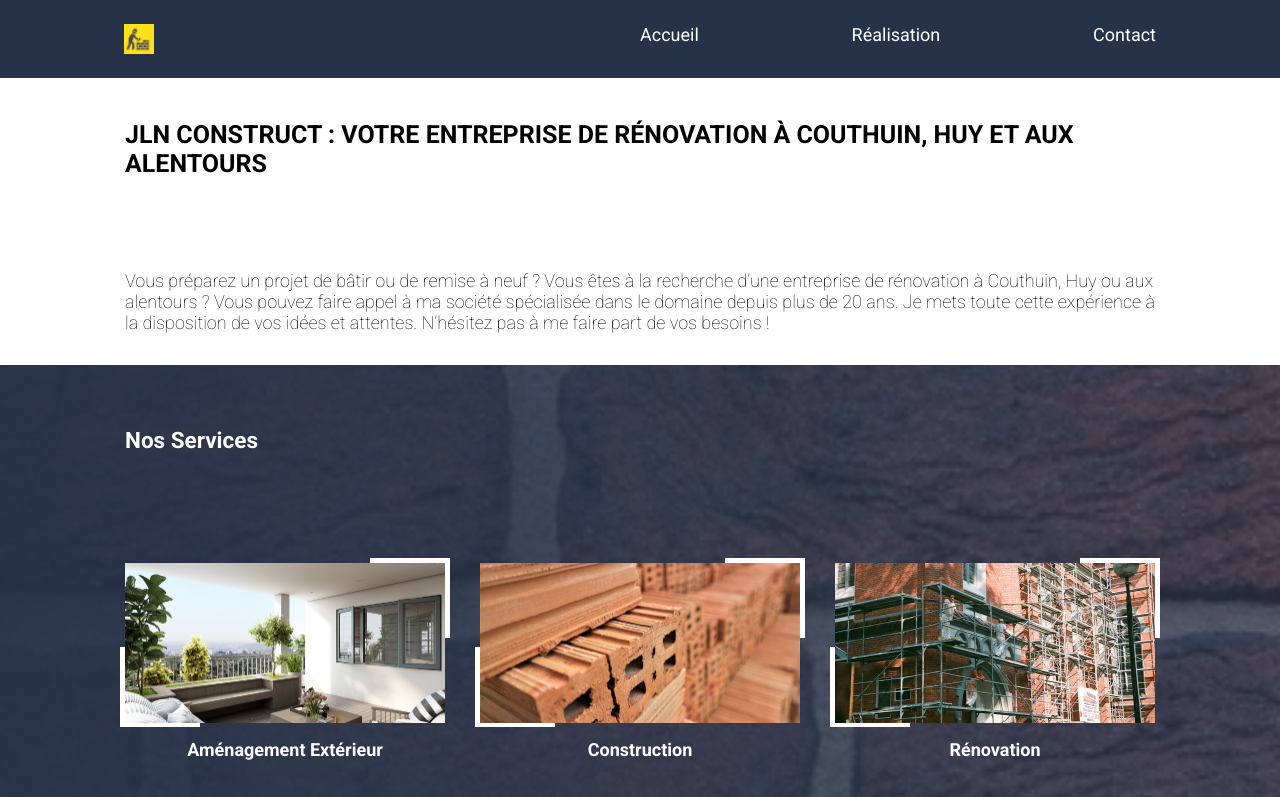
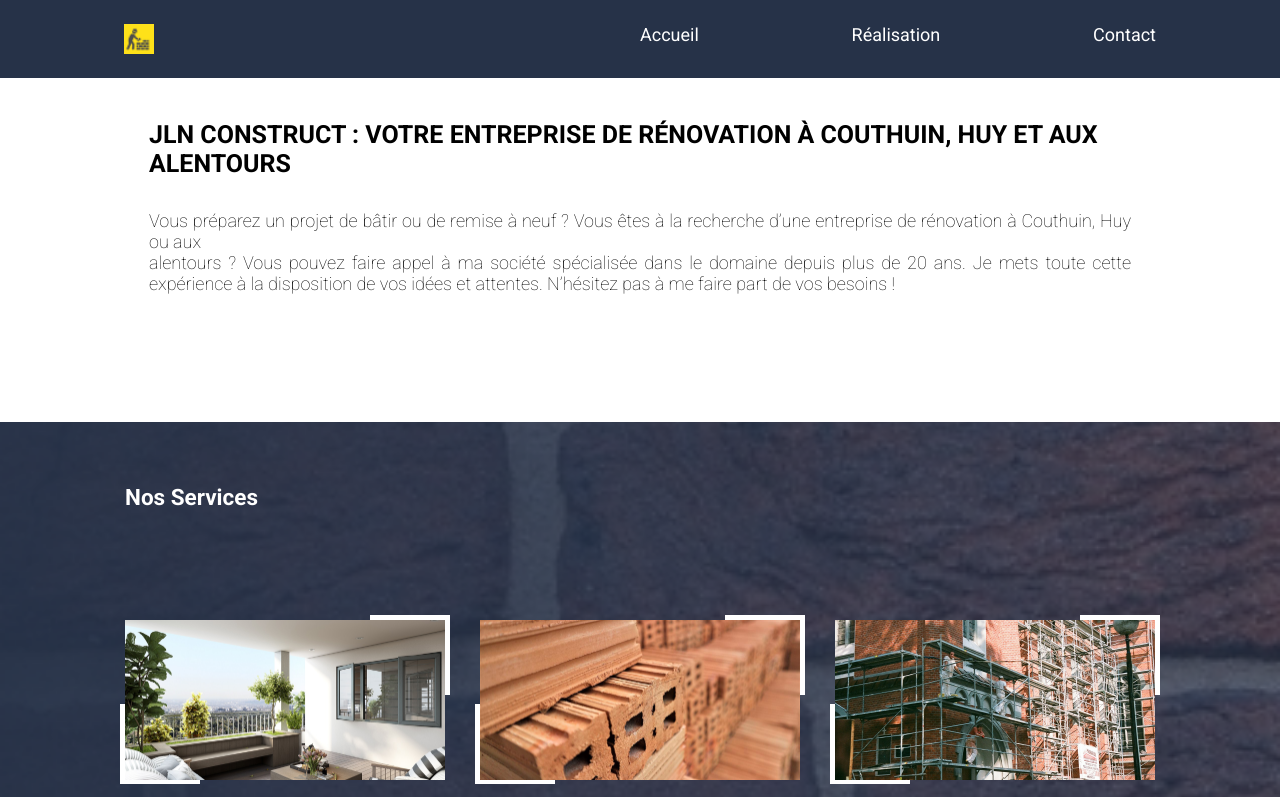
Before and after one commit to Othior/jlnconstruct, an Angular app: page /accueil in a window 1280 px wide. Shown: the top 797 px of the page. Built offline with nearby package versions, Linux system fonts and the light colour scheme.

Commit message:
test pc vue

```diff
--- a/src/app/accueil/accueil.component.css
+++ b/src/app/accueil/accueil.component.css
@@ -11,7 +11,19 @@
 }
 .description_entreprise{
     justify-items: flex-start;
-    margin: 2rem 0;
+    grid-template-rows: 1fr 2fr;
+    margin: 2rem 1.5rem;
+}
+.titre_description{
+    font-weight: bolder;
+    font-size: 25px;
+    margin-bottom: 2rem;
+}
+.paragraphe_description{
+    grid-row: 2;
+    text-align: justify;
+    font-size: 18px;
+    font-weight: 100;
 }
 .block_tuiles_service{
     display: flex;
@@ -56,17 +68,7 @@
 .tuile_service:hover:after , .tuile_service:hover:before{
     background-color: #FEE119;
 }
-.titre_description{
-    font-weight: bolder;
-    font-size: 25px;
-    margin-bottom: 2.5rem;
-}
-.paragraphe_description{
-    grid-row: 2;
-    text-align: justify;
-    font-size: 18px;
-    font-weight: 100;
-}
+
 .tuile_service:hover{
     color: #FEE119;
     transition: all .2s;
```
